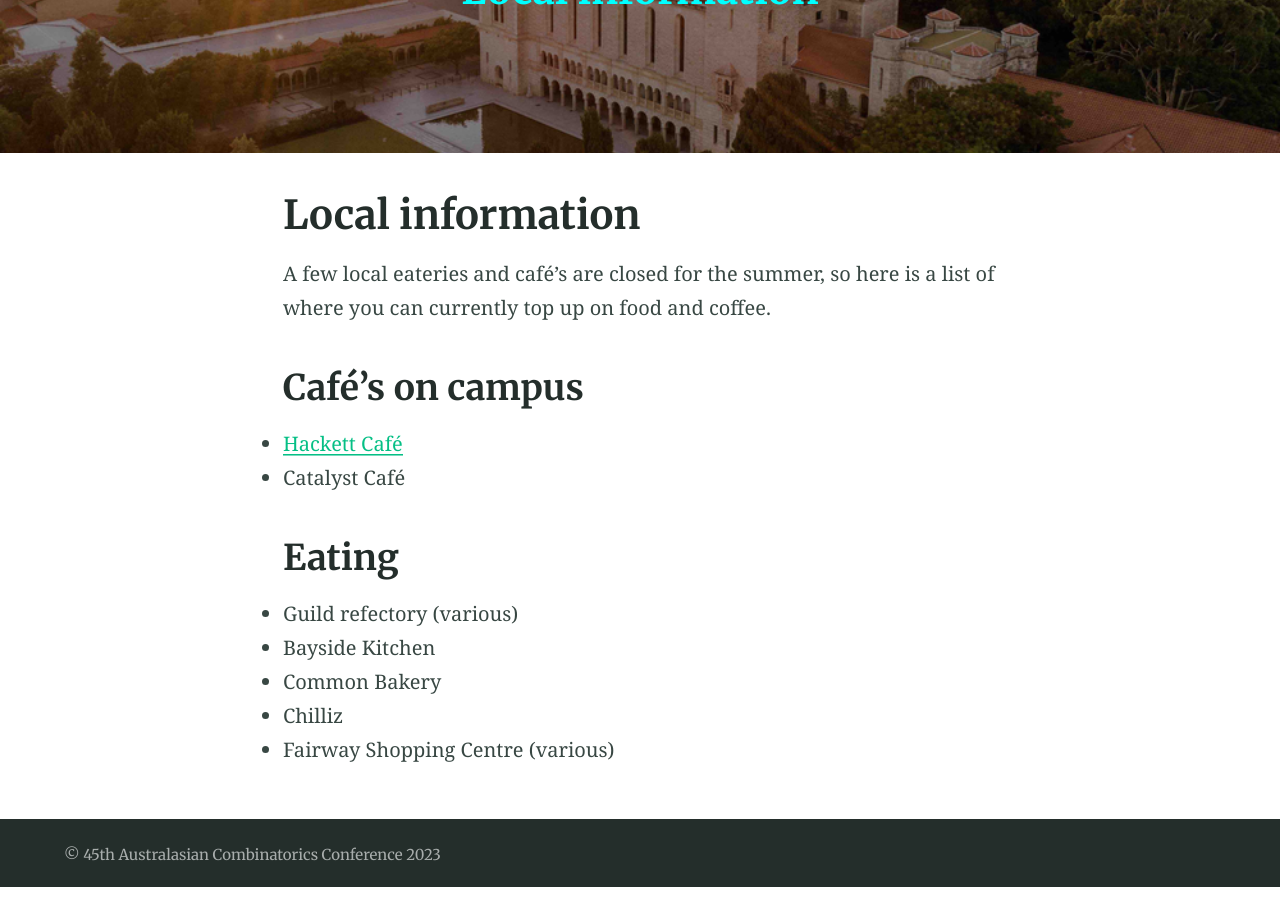
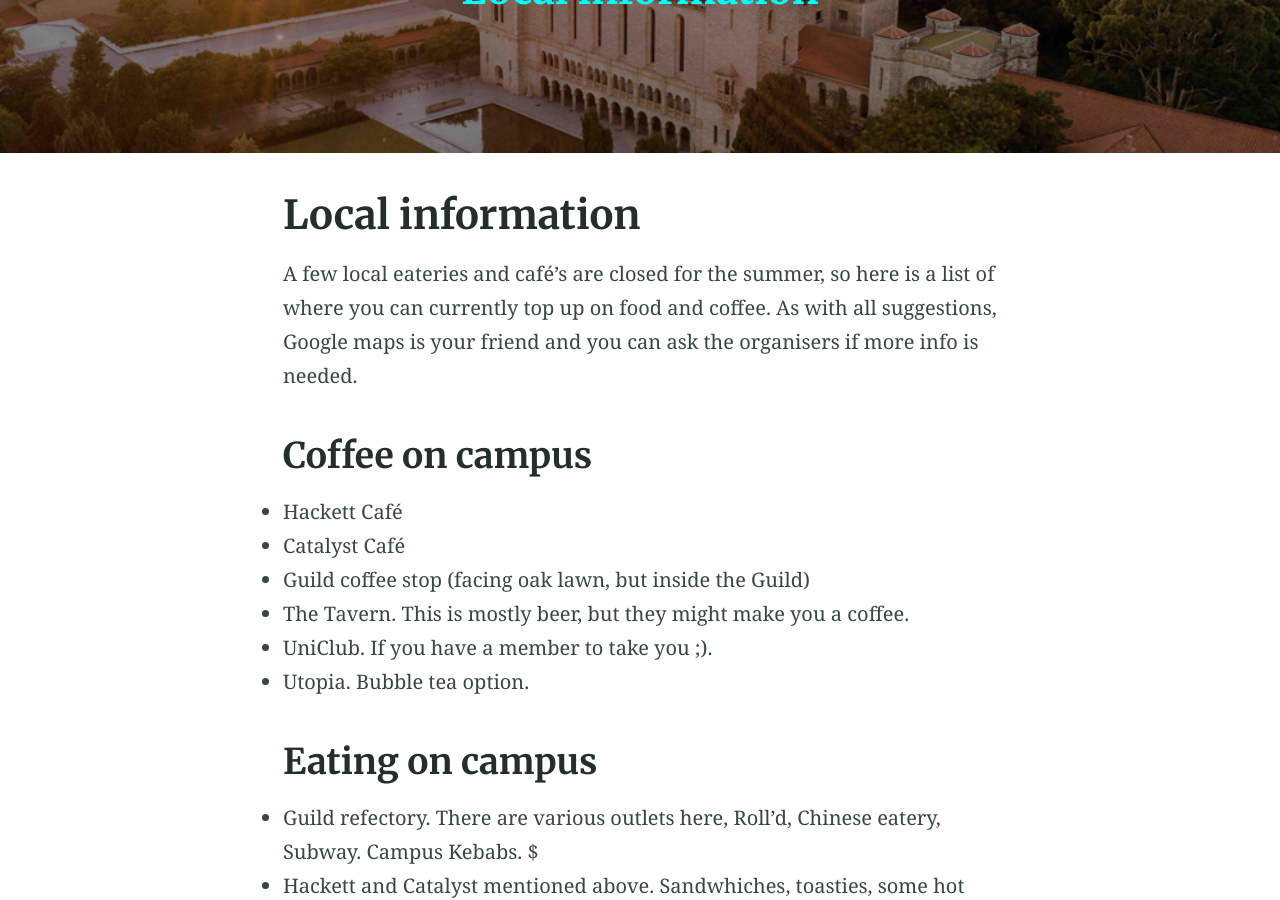
Before and after one commit to 45ACC/45ACC.github.io, a Jekyll site: the page built from localinfo.md, in a window 1280 px wide and 900 px high, scrolled down 271 px. Built offline with Jekyll 4.4.1, drawn with Linux system fonts in a browser that asks for light colours; some of the changed text lies outside the part shown.

Commit message:
Update localinfo.md

```diff
--- a/localinfo.md
+++ b/localinfo.md
@@ -7,15 +7,52 @@ excerpt: "Local information"
 aside: false
 ---
 
-A few local eateries and café's are closed for the summer, so here is a list of where you can currently top up on food and coffee.
 
-## Café's on campus
-- [Hackett Café](https://maps.app.goo.gl/f5pMxBSpEmrfxiaA7)
-- Catalyst Café
 
-## Eating
-- Guild refectory (various)
-- Bayside Kitchen
-- Common Bakery
-- Chilliz
-- Fairway Shopping Centre (various)
+A few local eateries and café’s are closed for the summer, so here is a list of where you can currently top up on food and coffee. As with all suggestions, Google maps is your friend and you can ask the organisers if more info is needed.
+
+## Coffee on campus
+* Hackett Café
+* Catalyst Café
+* Guild coffee stop (facing oak lawn, but inside the Guild)
+* The Tavern. This is mostly beer, but they might make you a coffee.
+* UniClub. If you have a member to take you ;).
+* Utopia.  Bubble tea option.
+
+## Eating on campus
+* Guild refectory. There are various outlets here, Roll'd, Chinese eatery, Subway. Campus Kebabs. $
+* Hackett and Catalyst mentioned above. Sandwhiches, toasties, some hot meals. $
+* IGA next to Guild. Sandwhiches, pies, other hot food options, general groceries. $
+* UniClub. If you have a member to take you. Full selection. $$.
+* The Tavern. Chips and light bites.
+
+## Near campus
+* Bayside Kitchen. On Matilda bay, ~ 10 miuntes walk. Full kitchen options. $$
+* Common Bakery, on broadway, near stirling highway, ~ 5 minutes walk. (Toasties and pastries.) $
+* Chilliz, on broadway near stirling highway. ~ 5 minutes walk. Noodle and rice options. $
+* Ma Kin — Thai Street Eats. $$.
+* Rocket Fuel. Serves great coffee, some toasties. $. Head west on stirling highway, past the petrol station. ~10 minute walk.
+* Lawley's Bakery Cafe. Good coffee, plenty of cakes, pies and sandwhiches. $. Outdoor area. ~20 minute walk, further along stirling highway than Rocket Fuel.
+
+
+## Broadway Fair Shopping Centre. ~15 miute walk. Various options ranging from $ to $$$.
+* Nagano Sushi. Good sushi and Japanese food. $.
+* Hawker Food. $$.
+* Malaysian Gourmet. $$
+* Ararat Kebabs. $.
+* Tommy Sugo. Pasta dishes. $$.
+* Fisch on Broadway. Fish and chips. $$.
+* Varsity. Studenty American-style bar. $$.
+
+## Hampden Road. ~20 minute walk.
+* G'Fun Chinese. $.
+* Burgermeister. $$.
+* Yumi Bento, Japanese. $.
+* Wok and Roll, Japanese, $.
+* Boubar, coffee, cakes, sandwhiches. $.
+* Dome Cafe. $.
+* The Hampden Hotel. Full pub menu. Possible after talks venue.
+
+## South Broadway. ~ 25 minute walk. Possible for beers at the end of the day.
+* Steve's, $$$.
+* Little Way, $$.
```
